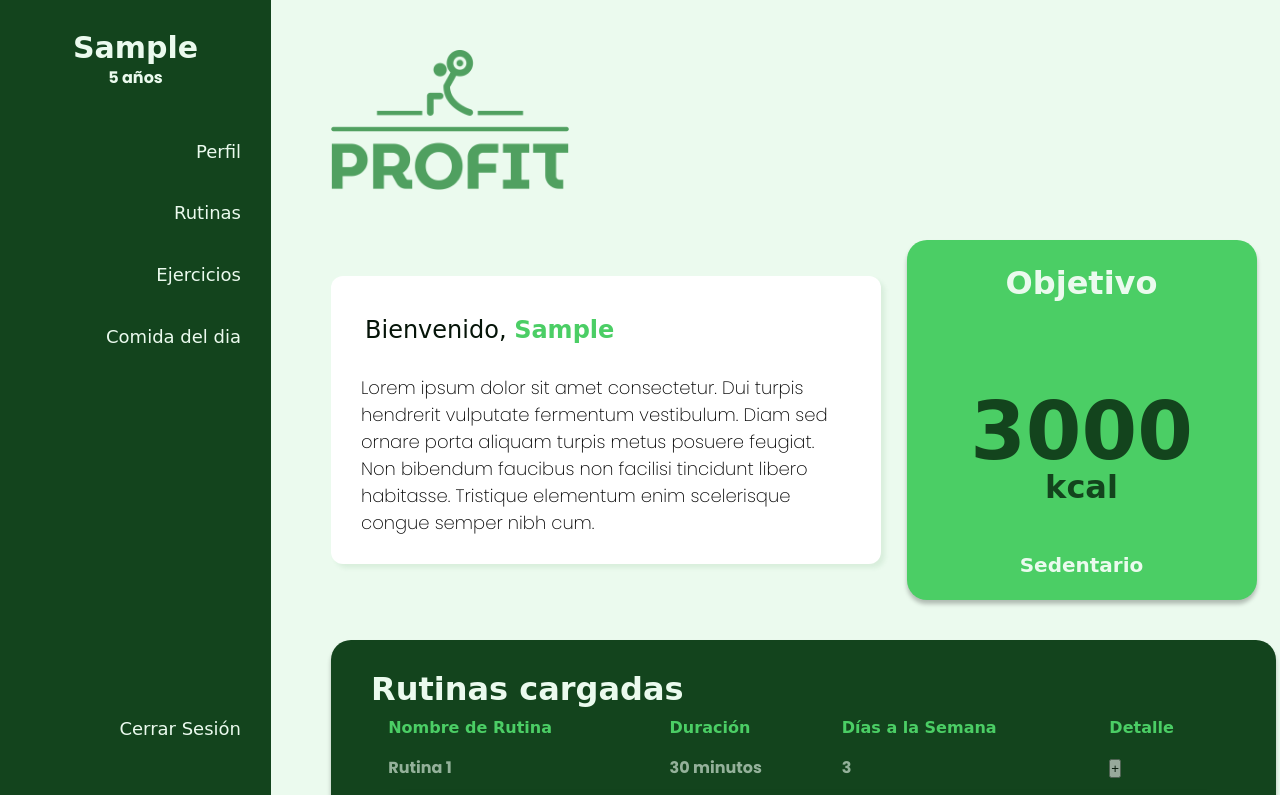
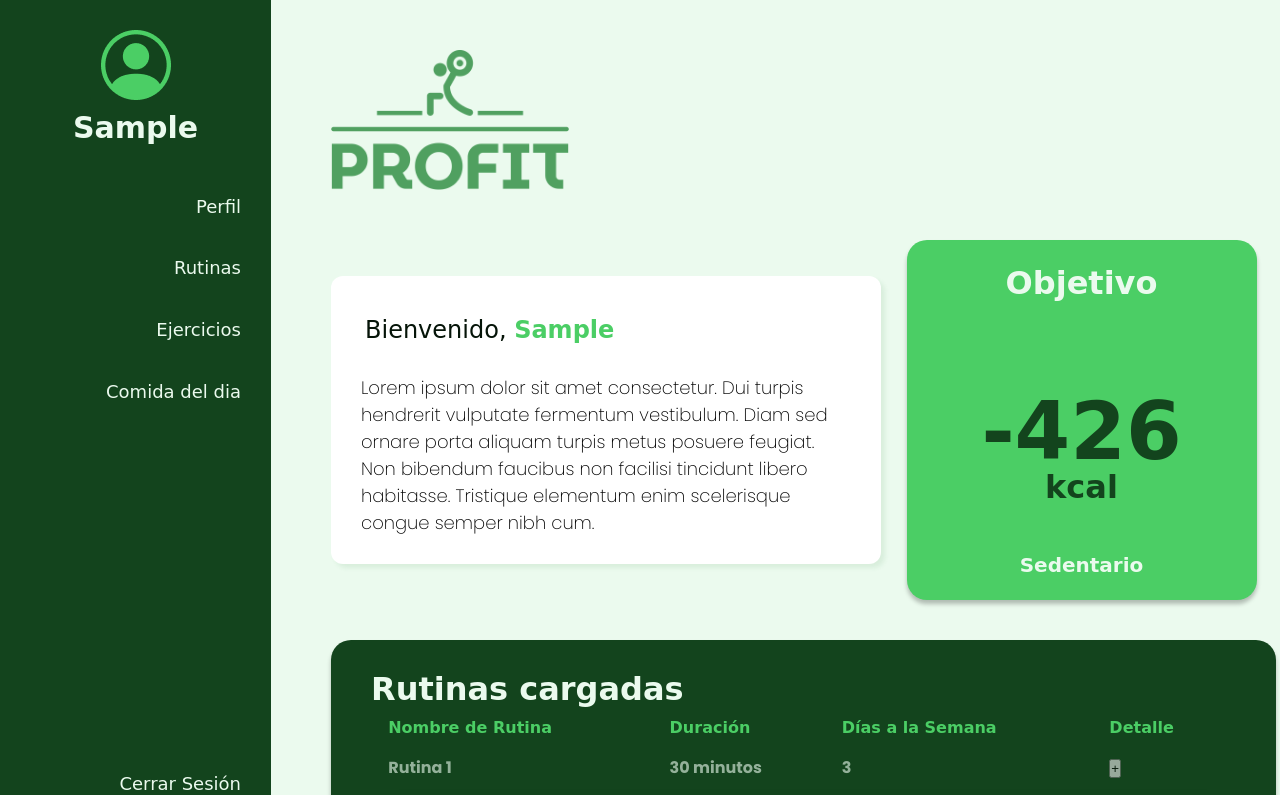
Before and after one commit to jjboydo/PreEntrega-JS, a website: page index.html in a window 1280 px wide. Both pictures are taken after typing "Sample", "5", "5", "5" into the empty fields and a click on the button "Comenzar". Shown: the top 795 px of the page. Drawn offline with Linux system fonts and the light colour scheme; a web font is replaced by a local one.

Commit message:
Pequeñas correciones sobre el commit anterior

```diff
--- a/index.html
+++ b/index.html
@@ -9,8 +9,8 @@
 <body class="">
     <header class="header oculto">
         <div class="datosUsuario">
+            <img src="./assets/img/avatar.png" alt="avatar">
             <h2>Usuario</h2>
-            <h3>Edad</h3>
         </div>
         <nav class="navbar">
             <ul class="unstyled">
@@ -51,15 +51,15 @@
                 </div>
                 <div>
                     <label for="edad">Edad:</label>
-                    <input type="number" name="edad" id="edad" required>
+                    <input type="number" name="edad" id="edad" min="1" max="100" required>
                 </div>
                 <div>
                     <label for="altura">Altura (cm):</label>
-                    <input type="number" name="altura" id="altura" required>
+                    <input type="number" name="altura" id="altura" min="1" required>
                 </div>
                 <div>
                     <label for="peso">Peso (kg):</label>
-                    <input type="number" name="peso" id="peso" required>
+                    <input type="number" name="peso" id="peso" min="1" required>
                 </div>
 
                 <button type="submit" value="comenzar" class="Comenzar">Comenzar</button>
@@ -76,7 +76,7 @@
         <section class="objetivo oculto">
             <h2>Objetivo</h2>
             <h2 class="obj">GANAR MUSCULO</h2>
-            <h2 class="kcal"><strong>3000</strong>kcal</h2>
+            <h2 class="kcal"><strong>1</strong>kcal</h2>
             <h4 class="actividad">Moderadamente activo</h4>
         </section>
 
--- a/main.js
+++ b/main.js
@@ -42,7 +42,6 @@ function desplegarSitio() {
     })
 
     header.querySelector(".datosUsuario h2").textContent = usuarioRegistrado.nombre;
-    header.querySelector(".datosUsuario h3").textContent = usuarioRegistrado.edad + " años";
 
     document.querySelector(".bienvenida h2 strong").textContent = usuarioRegistrado.nombre;
 }
@@ -51,9 +50,8 @@ function actualizarHTML() {
     const section = document.querySelector(".objetivo");
 
     section.querySelector(".obj").textContent = usuarioRegistrado.objetivo.toUpperCase();
-    usuarioRegistrado.objetivo === "Ganar Musculo" ? section.querySelector(".kcal strong").textContent = Math.round(calcularCaloriasMantenimiento()) + 300 : Math.round(calcularCaloriasMantenimiento()) - 300;
+    usuarioRegistrado.objetivo === "Ganar Musculo" ? section.querySelector(".kcal strong").textContent = Math.round(calcularCaloriasMantenimiento()) + 300 : section.querySelector(".kcal strong").textContent = Math.round(calcularCaloriasMantenimiento()) - 300;
     section.querySelector(".actividad").textContent = calcularFactorActividad(calcularTiempoTotal()).nombre;
-
 }
 
 const formularioInicio = document.querySelector('#form-inicio');
--- a/scss/style.scss
+++ b/scss/style.scss
@@ -30,21 +30,17 @@
     }
   }
   .datosUsuario {
-    padding-top: 1.875rem;
-    padding-bottom: 1.875rem;
+    padding: 1.875rem 1.25rem;
     display: flex;
     flex-direction: column;
     align-items: center;
     h2 {
+      padding-top: .625rem;
       font-family: $typo-titulos;
       font-size: 30px;
       color: $color-60;
       justify-self: center;
-    }
-    h3 {
-      font-family: $typo-parrafos;
-      font-size: 16px;
-      color: $color-60;
+      text-align: center;
     }
   }
 }
```
Also changed, not shown: assets/img/avatar.png (added), css/style.css, 1 other file.
